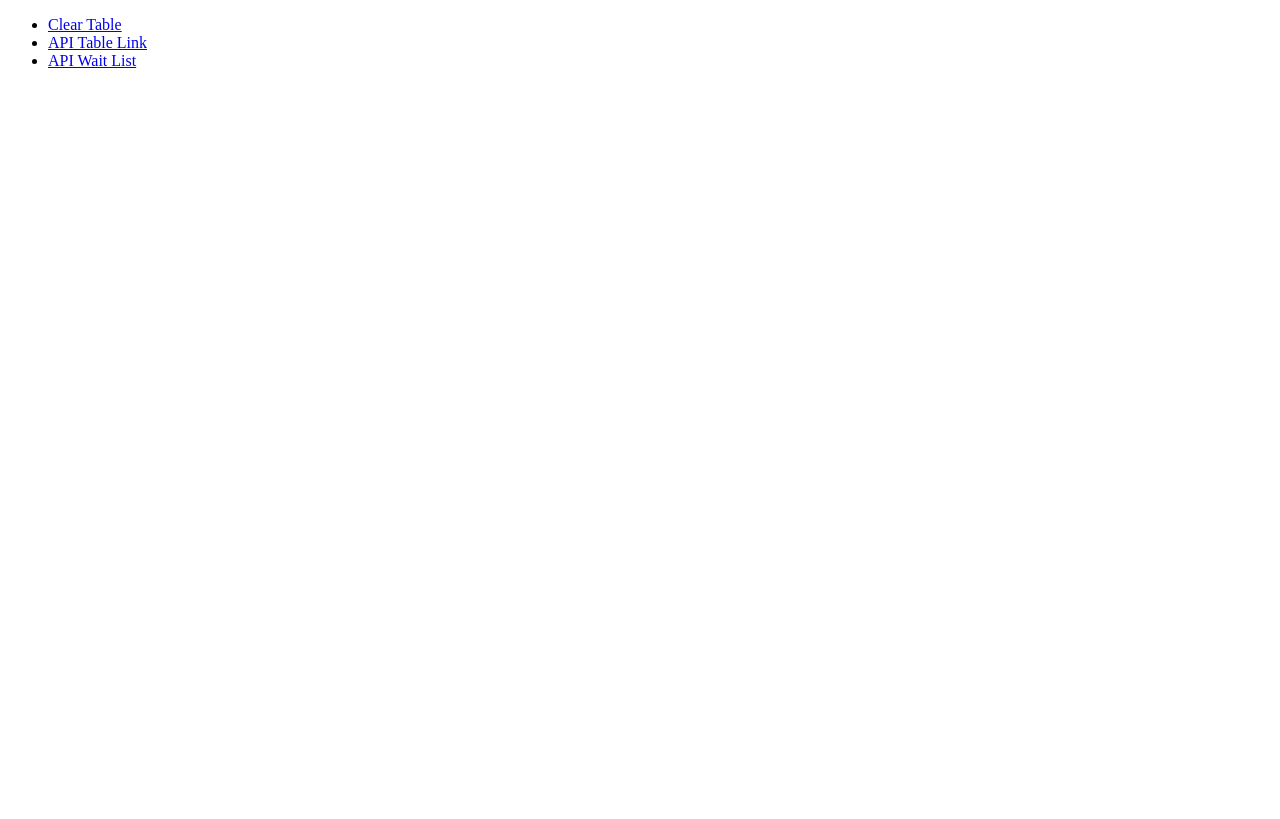
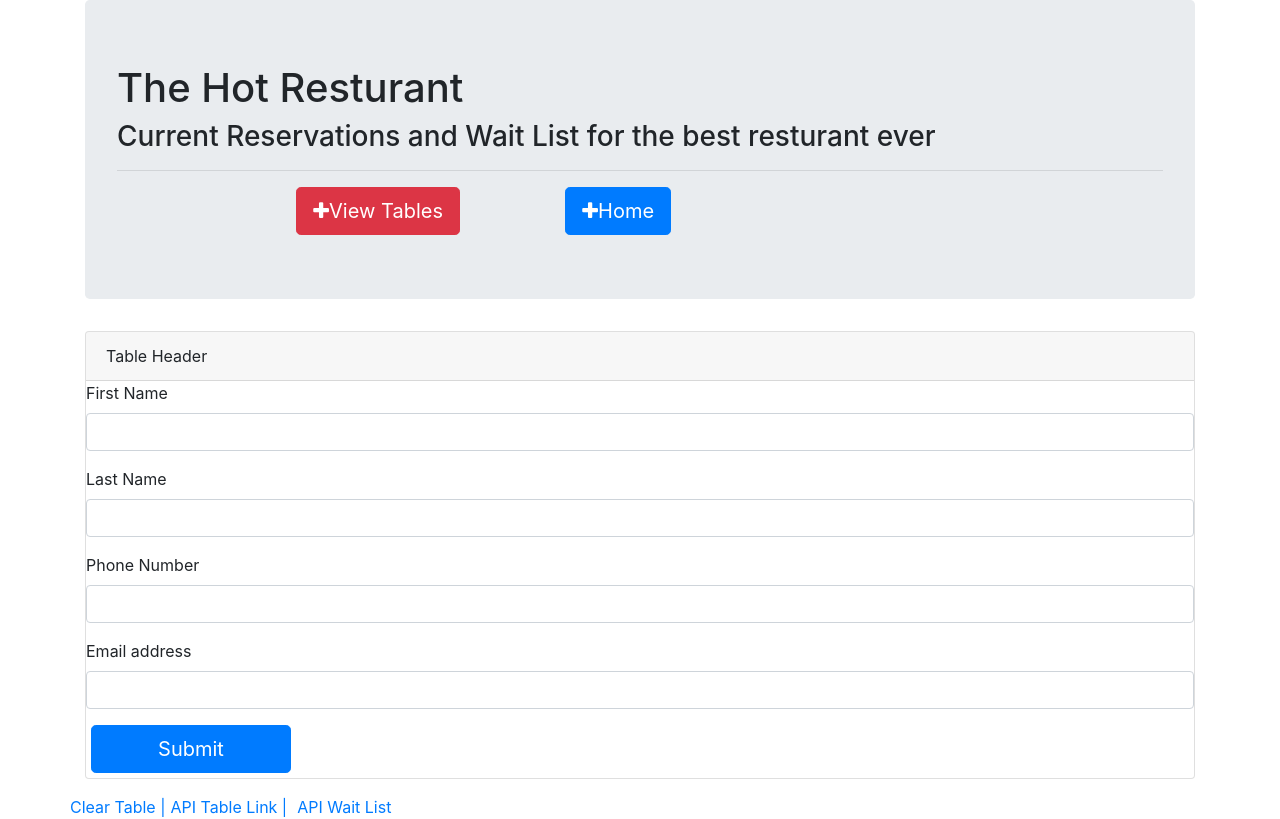
Before and after one commit to ncortes12/theHotResturant, a plain HTML site: page reservation.html in a window 1280 px wide. Drawn offline with nearby package versions, Linux system fonts and the light colour scheme.

Commit message:
you're freaking tables

```diff
--- a/reservation.html
+++ b/reservation.html
@@ -1,16 +1,66 @@
-<!DOCTYPE html>
 <html lang="en">
 <head>
-    <meta charset="UTF-8">
-    <meta name="viewport" content="width=device-width, initial-scale=1.0">
-    <meta http-equiv="X-UA-Compatible" content="ie=edge">
-    <title>Document</title>
+  <meta charset="UTF-8">
+  <title>The Hot Resturant</title>
+  <!-- Latest compiled and minified CSS & JS -->
+  <link rel="stylesheet" href="https://maxcdn.bootstrapcdn.com/bootstrap/4.0.0/css/bootstrap.min.css">
+  <link rel="stylesheet" href="https://stackpath.bootstrapcdn.com/font-awesome/4.7.0/css/font-awesome.min.css">
+  <link rel = "stylesheet" href = "style.css">
+  <script src="https://code.jquery.com/jquery.js"></script>
+  <script src="https://maxcdn.bootstrapcdn.com/bootstrap/4.0.0/js/bootstrap.min.js"></script>
 </head>
 <body>
-        <ul>
-                <li><a href="???">Clear Table</a></li>
-                <li><a href="???">API Table Link</a></li>
-                <li><a href="???l">API Wait List</a></li>
-              </ul>
+    <div class = "container">
+            <div class="jumbotron">
+                    <h1>The Hot Resturant</h1>
+                    <h3>Current Reservations and Wait List for the best resturant ever</h3>
+                    <hr>
+                    <div class = "row">
+                        <div class = "col-lg-2"></div>
+                        <div class = "col-lg-3">
+                    <a href="tables.html"><button class="btn btn-danger btn-lg"><span class="fa fa-plus"></span>View Tables</button></a>
+                  </div>
+                  <div class = "col-lg-3">
+                    <a href="index.html"><button class="btn btn-primary btn-lg"><span class="fa fa-plus"></span>Home</button></a>
+                  </div>
+                  </div>
+                  </div>
+
+
+
+                  <form>
+                        <div class="card">
+                            <div class="card-header">
+                                Table Header
+                            </div>
+                            <div class="form-group">
+                            <label for="inputFName">First Name</label>
+                            <input type="name" class="form-control" id="exampleInputFName" aria-describedby="emailHelp">
+                        </div>
+                        <div class="form-group">
+                            <label for="inputLName">Last Name</label>
+                            <input type="name" class="form-control" id="exampleInputLName" aria-describedby="emailHelp">
+                        </div>
+                        <div class="form-group">
+                            <label for="inputPhonenumber">Phone Number</label>
+                            <input type="password" class="form-control" id="exampleInputPhonenumber">
+                        </div>
+                        <div class="form-group">
+                            <label for="inputEmail">Email address</label>
+                            <input type="email" class="form-control" id="exampleInputEmail" aria-describedby="emailHelp">
+                        </div>
+                        <button type="submit" class="btn btn-primary btn-lg" id = "formbtn">Submit</button>
+                        </div>
+                    </form>
+
+
+              <div class = "row">
+
+                    <a  href="????">Clear Table |</a>
+                  <a id= "midlink" href="????">API Table Link |</a>
+                  <a id ="link" href="????">API Wait List</a>
+
+
+            </div>
 </body>
 </html>
--- a/style.css
+++ b/style.css
@@ -1,5 +1,14 @@
-.home {
-    margin-left:5px;
-
+#link{padding-left:5px;
 
 }
+
+#midlink{
+    padding-left:5px;
+    padding-right: 5px;
+}
+
+#formbtn{
+    width:200px;
+    margin-bottom:5px;
+    margin-left:5px;
+}
```
Also changed, not shown: index.html (+12 -4 lines), tables.html (added, +53 -0 lines).
